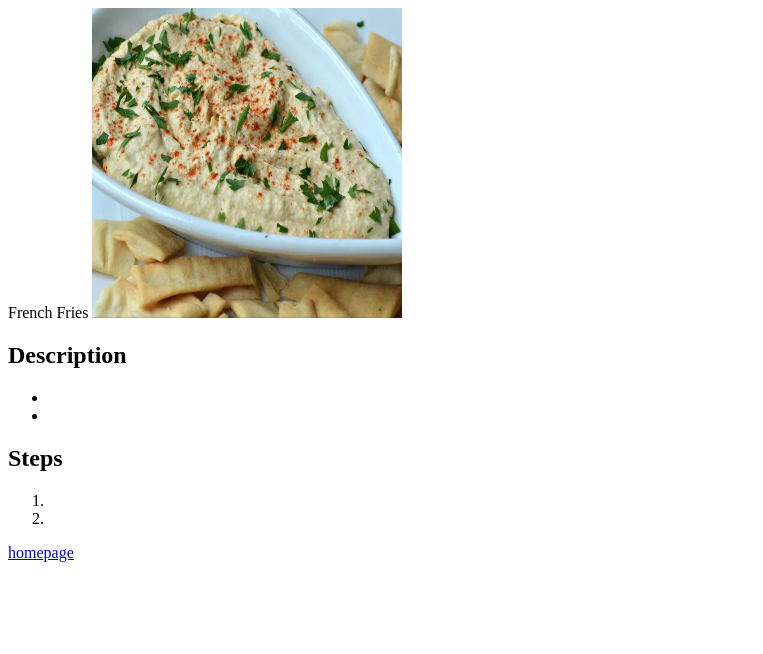
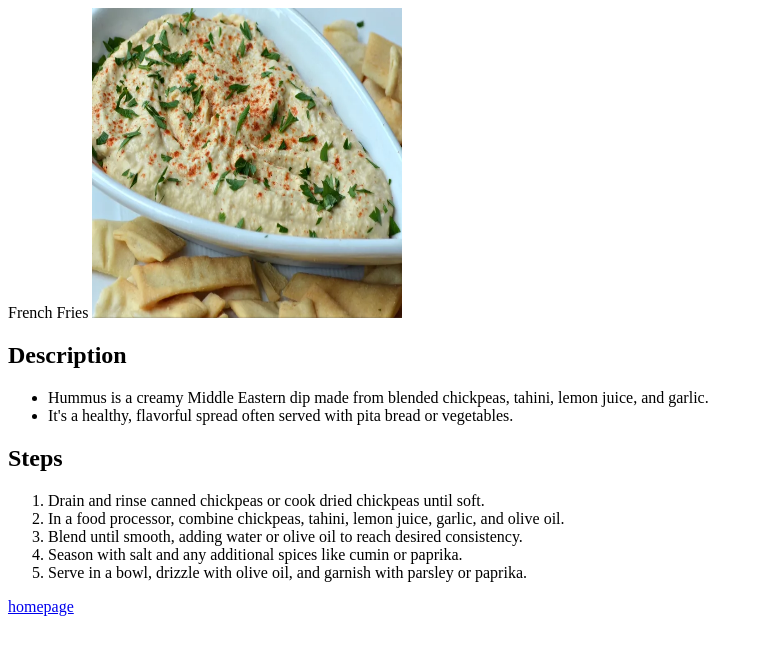
Before and after one commit to Tomign369/odin-recipes, a plain HTML site: page hummus.html in a window 1280 px wide. Shown: the whole page, without its empty margins (0-763 px from the left). Drawn offline with Linux system fonts and the light colour scheme.

Commit message:
add description and steps

```diff
--- a/hummus.html
+++ b/hummus.html
@@ -7,13 +7,16 @@
     <img src="hummus-img.png" height="310" width="310">
     <h2>Description</h2>
     <ul>
-        <li></li>
-        <li></li>
+        <li>Hummus is a creamy Middle Eastern dip made from blended chickpeas, tahini, lemon juice, and garlic.</li>
+        <li>It's a healthy, flavorful spread often served with pita bread or vegetables.</li>
     </ul>
     <h2>Steps</h2>
     <ol>
-        <li></li>
-        <li></li>
+        <li>Drain and rinse canned chickpeas or cook dried chickpeas until soft.</li>
+        <li>In a food processor, combine chickpeas, tahini, lemon juice, garlic, and olive oil.</li>
+        <li>Blend until smooth, adding water or olive oil to reach desired consistency.</li>
+        <li>Season with salt and any additional spices like cumin or paprika.</li>
+        <li>Serve in a bowl, drizzle with olive oil, and garnish with parsley or paprika.</li>
     </ol>
     <a href="index.html">homepage</a>
 
```
Also changed, not shown: frenchfries.html (+7 -4 lines).
